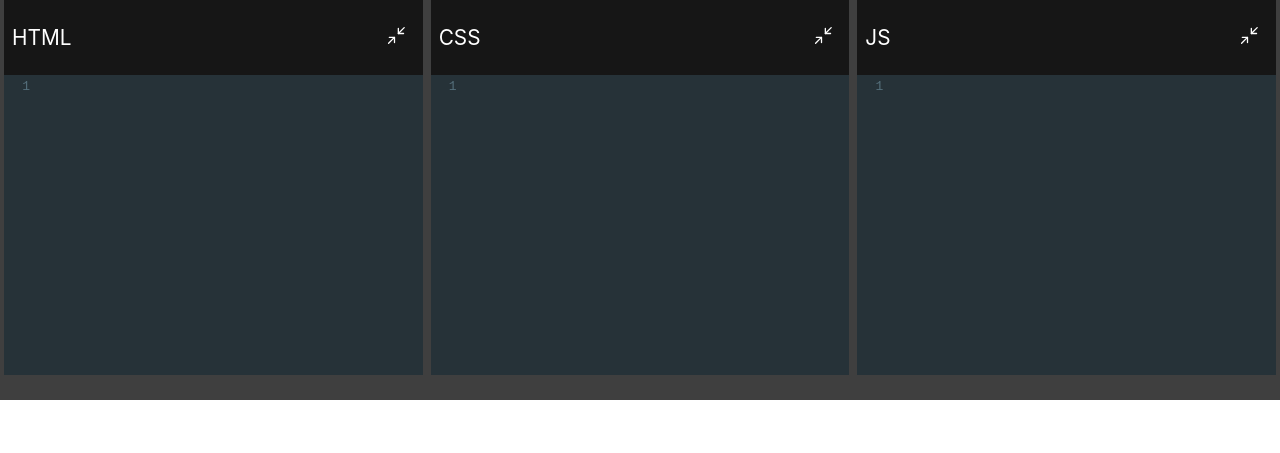
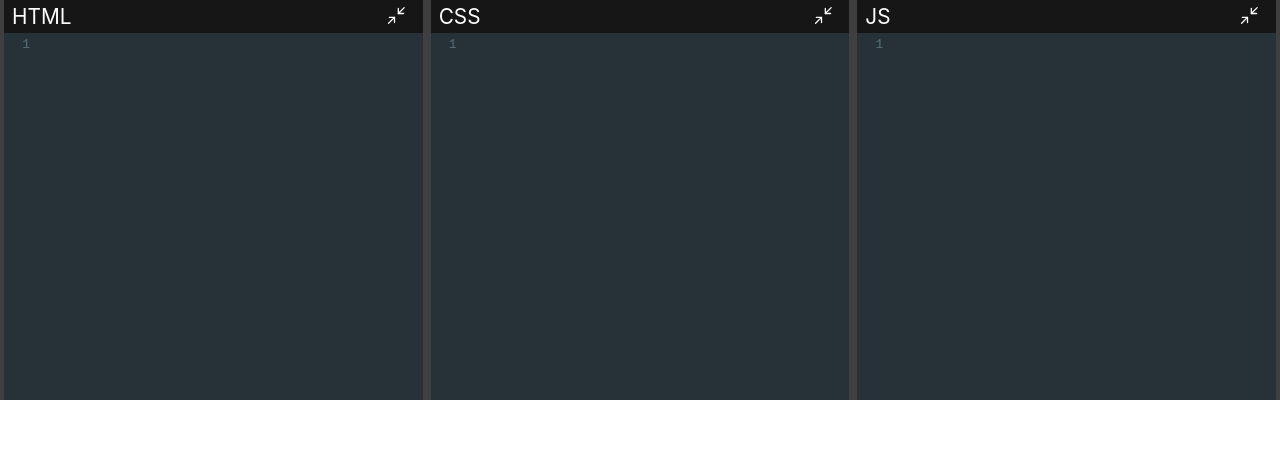
Before and after one commit to chankruze/html-editora, a React app: page / in a window 1280 px wide. Built offline with nearby package versions, Linux system fonts and the light colour scheme.

Commit message:
Update Scrollbar, Reset Margin & Padding
Signed-off-by: chankruze <chankruze@gmail.com>

```diff
--- a/src/index.css
+++ b/src/index.css
@@ -1,13 +1,39 @@
+* {
+  padding: 0;
+  margin: 0;
+}
+
 body {
   margin: 0;
-  font-family: -apple-system, BlinkMacSystemFont, 'Segoe UI', 'Roboto', 'Oxygen',
-    'Ubuntu', 'Cantarell', 'Fira Sans', 'Droid Sans', 'Helvetica Neue',
+  font-family: -apple-system, BlinkMacSystemFont, "Segoe UI", "Roboto", "Oxygen",
+    "Ubuntu", "Cantarell", "Fira Sans", "Droid Sans", "Helvetica Neue",
     sans-serif;
   -webkit-font-smoothing: antialiased;
   -moz-osx-font-smoothing: grayscale;
 }
 
 code {
-  font-family: source-code-pro, Menlo, Monaco, Consolas, 'Courier New',
+  font-family: source-code-pro, Menlo, Monaco, Consolas, "Courier New",
     monospace;
 }
+
+.CodeMirror {
+  height: 100% !important;
+}
+
+::-webkit-scrollbar {
+  width: 5px;
+  height: 5px;
+}
+
+::-webkit-scrollbar-track {
+  background: var(--bg-dark);
+}
+
+::-webkit-scrollbar-thumb {
+  background: #00aa0e;
+}
+
+::-webkit-scrollbar-thumb:hover {
+  background: #00740a;
+}
```
